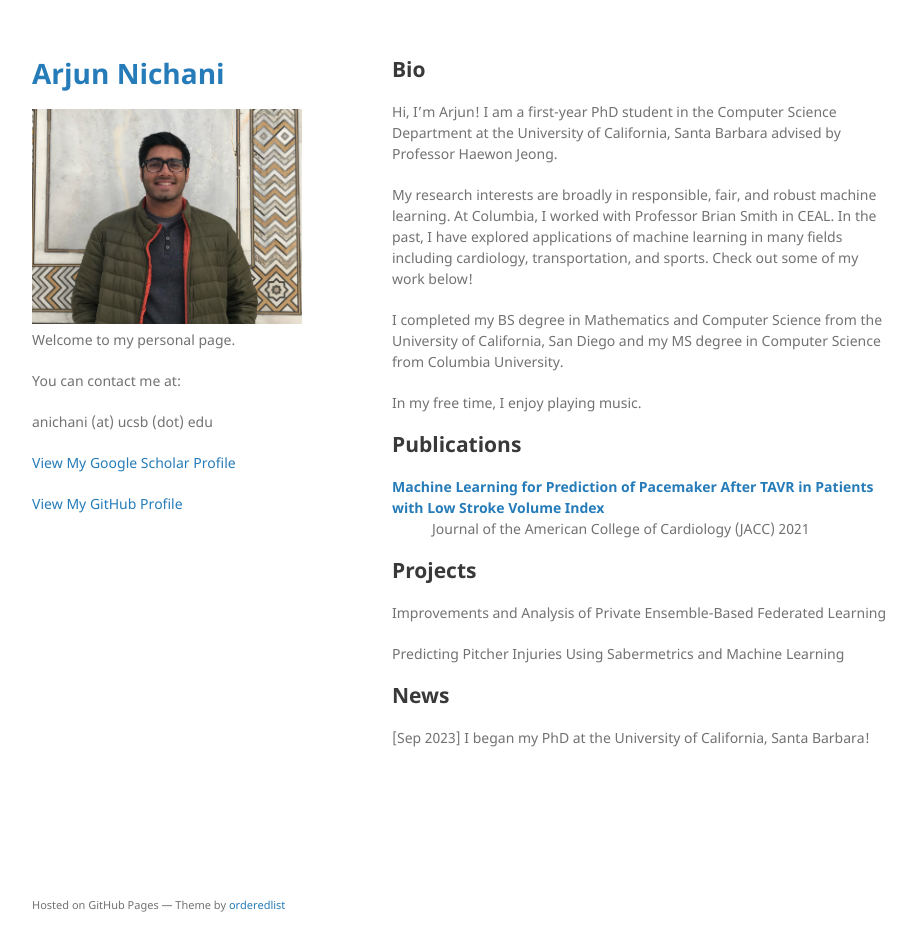
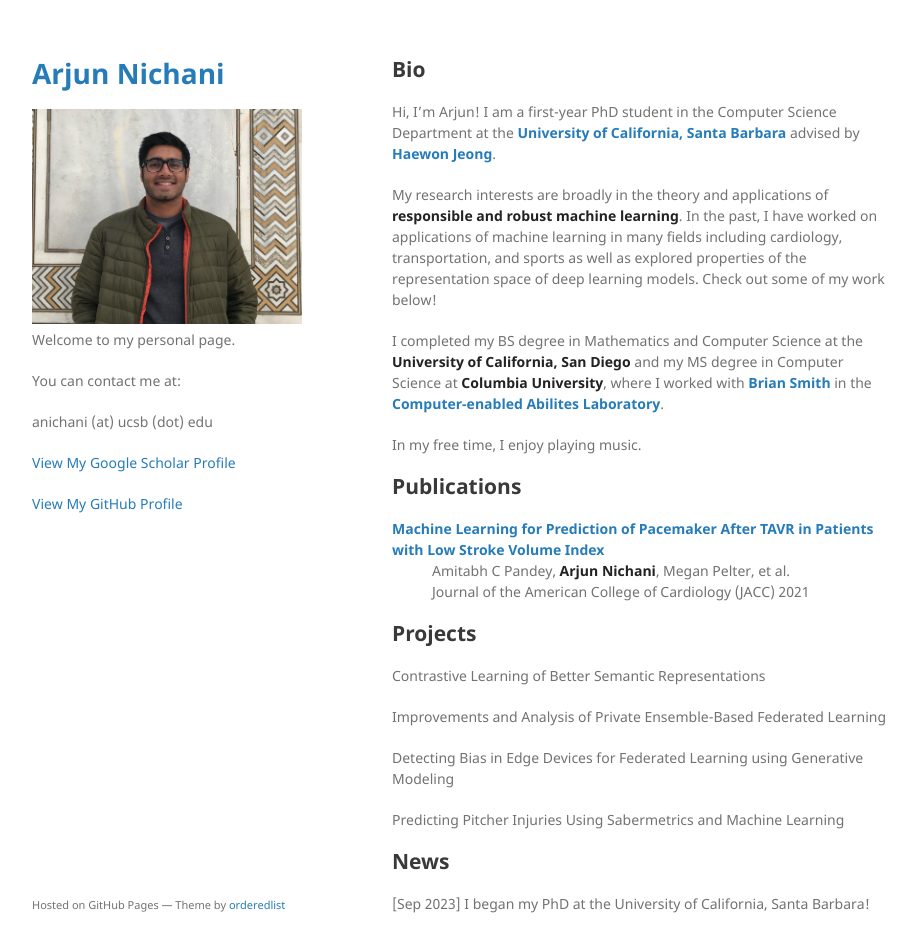
Before and after one commit to arjnich/arjnich.github.io, a Jekyll site: the page built from index.md, in a window 1280 px wide and 984 px high. Shown: the top 952 px of the window, without its empty margins (178-1094 px from the left). Built offline with Jekyll 4.4.1, drawn with Linux system fonts in a browser that asks for light colours; our own code applies the rules of GitHub Pages for plain Markdown files.

Commit message:
Updating Bio

```diff
--- a/index.md
+++ b/index.md
@@ -4,11 +4,11 @@
 
 ## Bio
 
-Hi, I'm Arjun! I am a first-year PhD student in the Computer Science Department at the University of California, Santa Barbara advised by Professor Haewon Jeong.
+Hi, I'm Arjun! I am a first-year PhD student in the Computer Science Department at the **[University of California, Santa Barbara](https://www.ucsb.edu/)** advised by **[Haewon Jeong](https://www.haewonjeong.com/)**.
 
-My research interests are broadly in responsible, fair, and robust  machine learning. At Columbia, I worked with Professor Brian Smith in CEAL. In the past, I have explored applications of machine learning in many fields including cardiology, transportation, and sports. Check out some of my work below!
+My research interests are broadly in the theory and applications of **responsible and robust machine learning**. In the past, I have worked on applications of machine learning in many fields including cardiology, transportation, and sports as well as explored properties of the representation space of deep learning models. Check out some of my work below!
 
-I completed my BS degree in Mathematics and Computer Science from the University of California, San Diego and my MS degree in Computer Science from Columbia University.
+I completed my BS degree in Mathematics and Computer Science at the **University of California, San Diego** and my MS degree in Computer Science at **Columbia University**, where I worked with **[Brian Smith](https://www.cs.columbia.edu/~brian/)** in the **[Computer-enabled Abilites Laboratory](https://ceal.cs.columbia.edu/)**.
 
 In my free time, I enjoy playing music.
 
@@ -20,11 +20,18 @@
 
 
 [Machine Learning for Prediction of Pacemaker After TAVR in Patients with Low Stroke Volume Index](https://www.jacc.org/doi/full/10.1016/S0735-1097%2821%2902541-9)
+: Amitabh C Pandey, **Arjun Nichani**, Megan Pelter, et al.
 : Journal of the American College of Cardiology (JACC) 2021
 
 ## Projects
 
+Contrastive Learning of Better Semantic Representations
+
+
+
 Improvements and Analysis of Private Ensemble-Based Federated Learning
+
+Detecting Bias in Edge Devices for Federated Learning using Generative Modeling
 
 Predicting Pitcher Injuries Using Sabermetrics and Machine Learning
 
```
